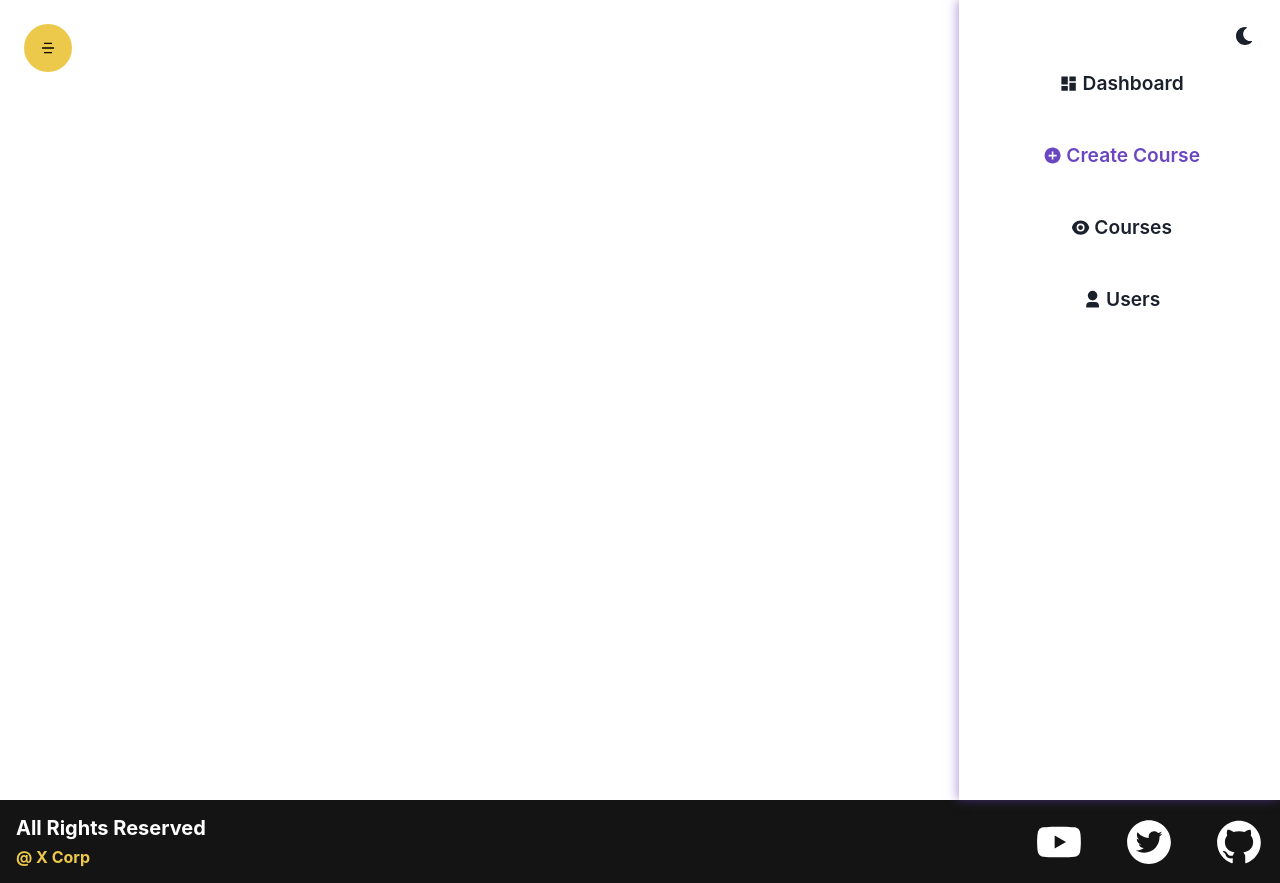
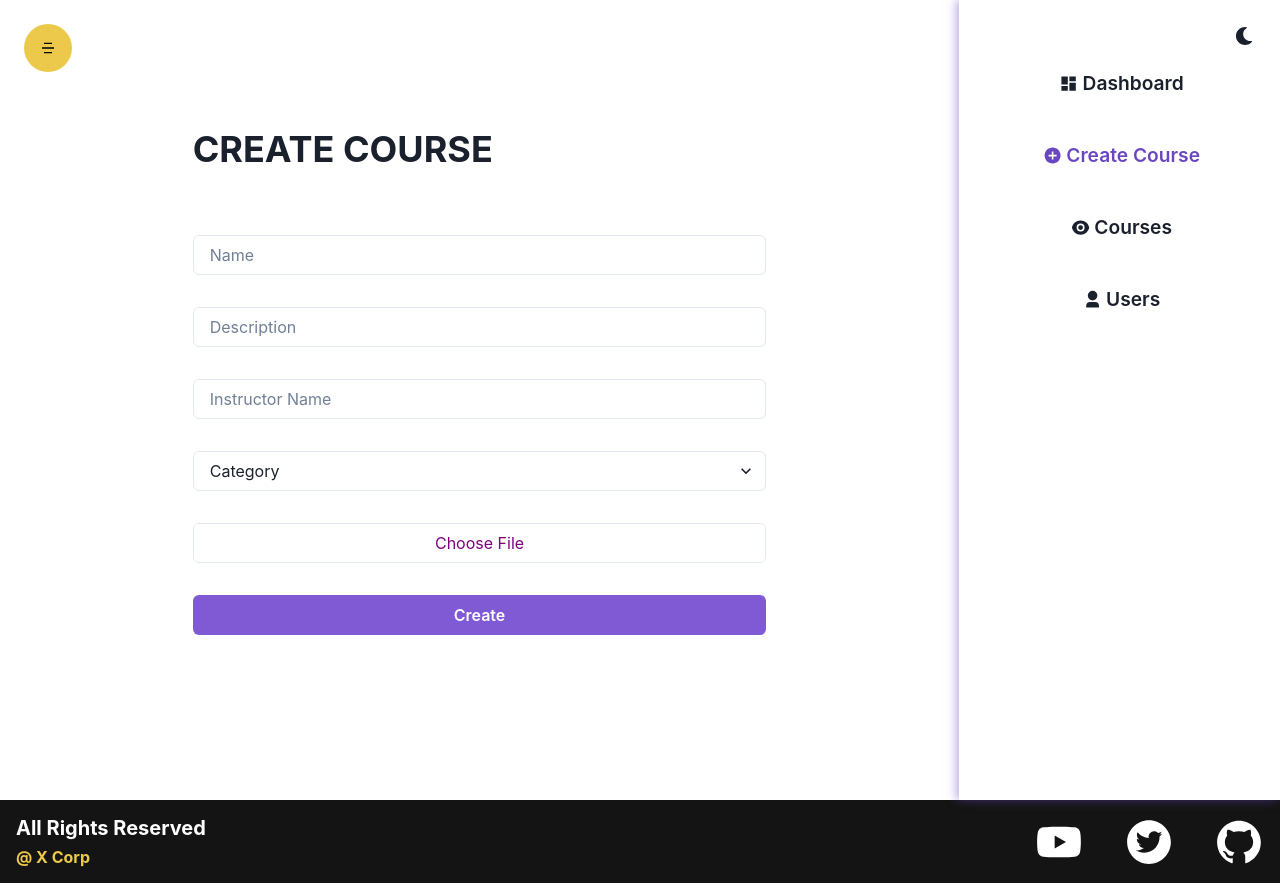
Before and after one commit to Chayannn/course-website-frontend, a React (Create React App) app: page /admin/createcourse in a window 1280 px wide. Built offline with nearby package versions, Linux system fonts and the light colour scheme.

Commit message:
Added Create Course page UI

```diff
--- a/src/components/Admin/CreateCourse/CreateCourse.jsx
+++ b/src/components/Admin/CreateCourse/CreateCourse.jsx
@@ -1,16 +1,117 @@
-import React from 'react';
-import { Box, Grid } from '@chakra-ui/react';
+import React, { useState } from 'react';
+import {
+  Button,
+  Container,
+  Grid,
+  Heading,
+  Image,
+  Input,
+  Select,
+  VStack,
+} from '@chakra-ui/react';
 import Sidebar from '../Sidebar';
 import cursor from '../../../assets/images/cursor.png';
+import { fileUploadCss } from '../../Auth/Register';
 
 const CreateCourse = () => {
+  const [title, setTitle] = useState('');
+  const [description, setDescription] = useState('');
+  const [createdBy, setCreatedBy] = useState('');
+  const [category, setCategory] = useState('');
+  const [image, setImage] = useState('');
+  const [imagePrev, setImagePrev] = useState('');
+
+  const categories = [
+    'Web Development',
+    'Machine Learning',
+    'App Development',
+    'Blockchain',
+    'Devops',
+  ];
+  const changeImageHandler = e => {
+    const file = e.target.files[0];
+    const reader = new FileReader();
+
+    reader.readAsDataURL(file);
+
+    reader.onloadend = () => {
+      setImagePrev(reader.result);
+      setImage(file);
+    };
+  };
+
   return (
     <Grid
       minH={'100vh'}
       templateColumns={['1fr', '5fr 1fr']}
       css={{ cursor: `url(${cursor}), default` }}
     >
-      <Box></Box>
+      <Container py={'16'}>
+        <form>
+          <Heading
+            textTransform={'uppercase'}
+            my={'16'}
+            textAlign={['center', 'left']}
+            children="Create Course"
+          />
+          <VStack m={'auto'} spacing={'8'}>
+            <Input
+              type="text"
+              value={title}
+              onChange={e => setTitle(e.target.value)}
+              placeholder="Name"
+              focusBorderColor="purple.300"
+            />
+            <Input
+              type="text"
+              value={description}
+              onChange={e => setDescription(e.target.value)}
+              placeholder="Description"
+              focusBorderColor="purple.300"
+            />
+            <Input
+              type="text"
+              value={createdBy}
+              onChange={e => setCreatedBy(e.target.value)}
+              placeholder="Instructor Name"
+              focusBorderColor="purple.300"
+            />
+
+            <Select
+              focusBorderColor="purple.300"
+              value={category}
+              onChange={e => setCategory(e.target.value)}
+            >
+              <option value={''}>Category</option>
+
+              {categories.map((item, index) => (
+                <option key={index} value={item}>
+                  {item}
+                </option>
+              ))}
+            </Select>
+            <Input
+              accept="image/*"
+              type="file"
+              placeholder="password"
+              focusBorderColor="purple.300"
+              css={{
+                '&::file-selector-button': {
+                  ...fileUploadCss,
+                  color: 'purple',
+                },
+              }}
+              onChange={changeImageHandler}
+            />
+            {imagePrev && (
+              <Image src={imagePrev} boxSize={'64'} objectFit={'contain'} />
+            )}
+            <Button w={'full'} colorScheme="purple" type="submit">
+              Create
+            </Button>
+          </VStack>
+        </form>
+      </Container>
 
       <Sidebar />
     </Grid>
--- a/src/components/Auth/Register.jsx
+++ b/src/components/Auth/Register.jsx
@@ -95,7 +95,7 @@
               accept="image/*"
               type="file"
               id="chooseAvatar"
-              placeholder="password"
+              placeholder="Choose Pic"
               focusBorderColor="yellow.500"
               css={fileUploadStyle}
               onChange={changeImageHandler}
```
